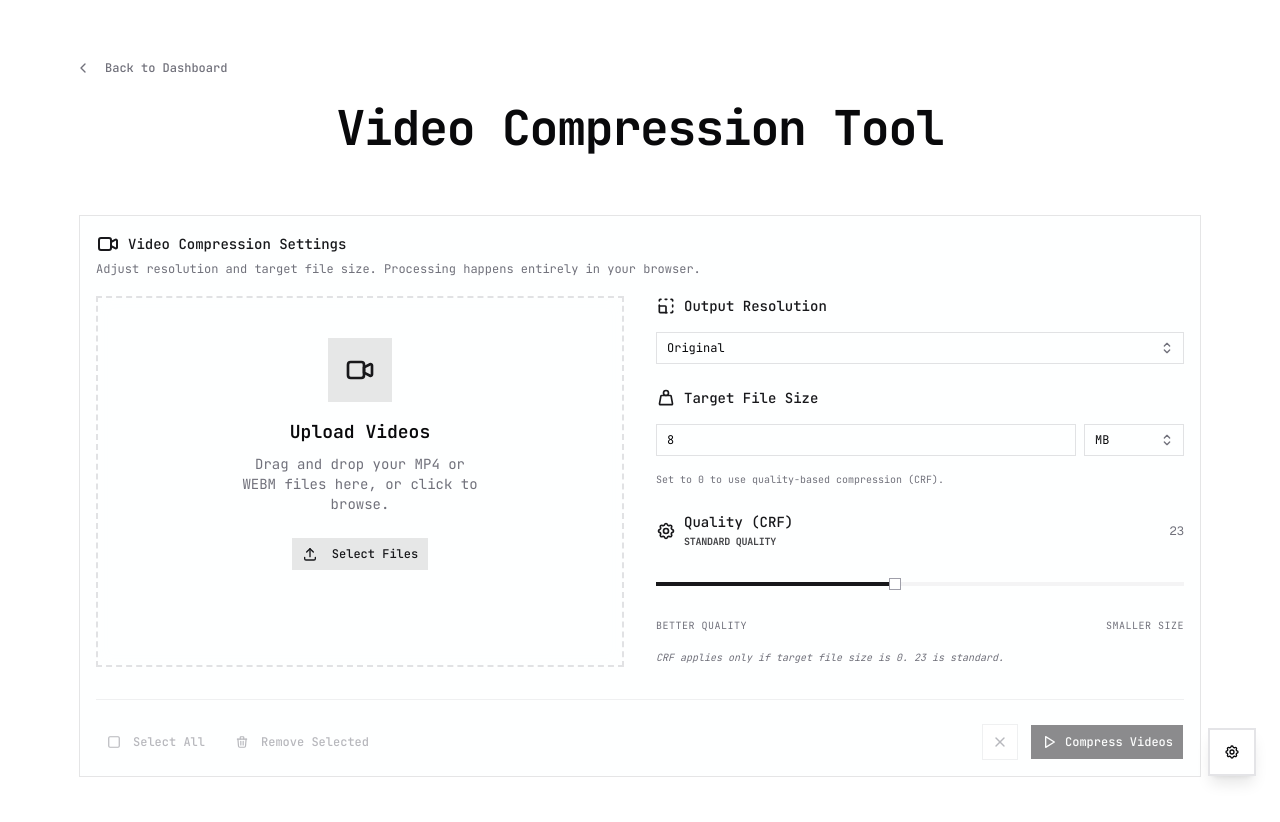
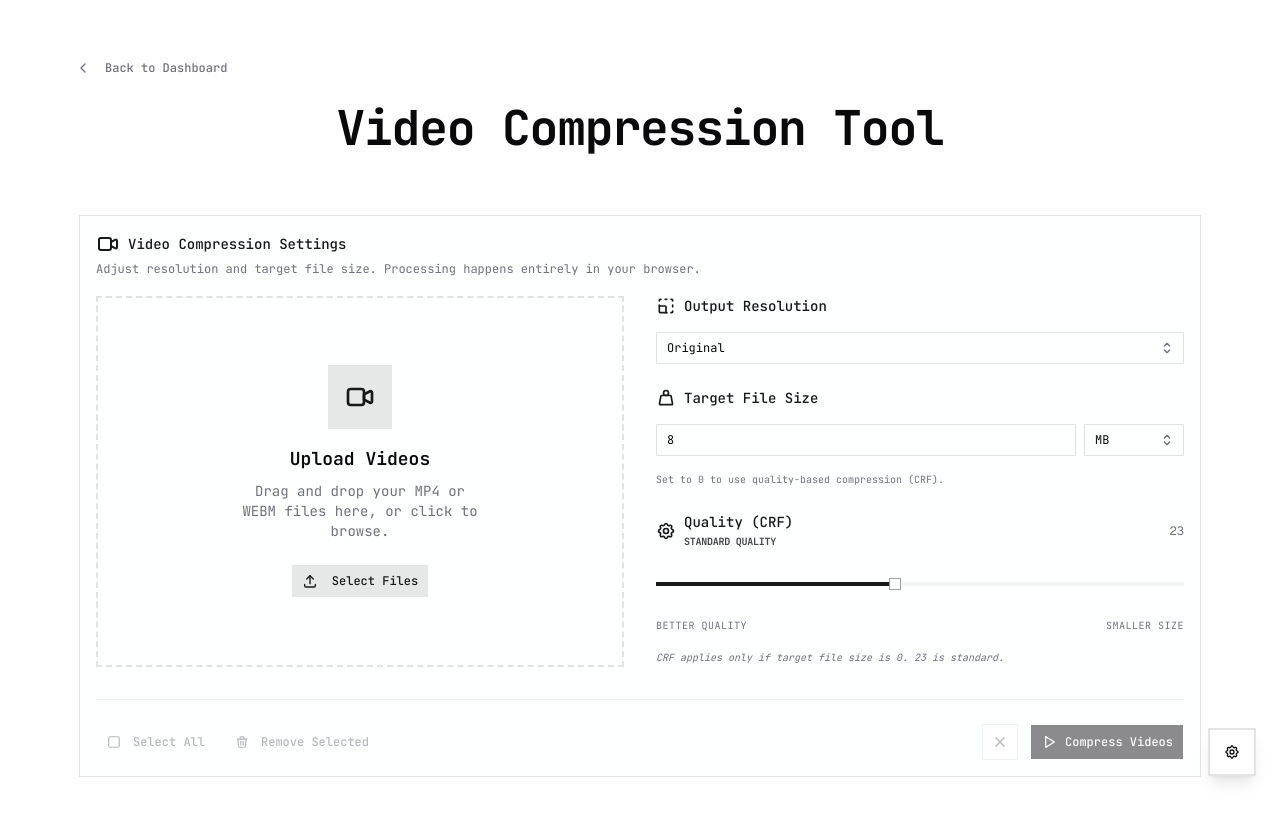
Before and after one commit to SokvisalMong/utils.vizzydizzy, a Next.js app: page /video-compression in a window 1280 px wide. Built offline with nearby package versions, Linux system fonts and the light colour scheme.

Commit message:
style: Center and expand the video dropzone content by adding layout utility classes.

```diff
--- a/components/video-compression/video-dropzone.tsx
+++ b/components/video-compression/video-dropzone.tsx
@@ -50,7 +50,8 @@ export function VideoDropzone({ onFilesSelected, className }: VideoDropzoneProps
     <div
       className={cn(
         "relative border-2 border-dashed transition-all duration-200",
-        "bg-background/40 backdrop-blur-sm",
+        "bg-background/40 backdrop-blur-sm h-full",
+        "flex flex-col items-center justify-center",
         isDragging
           ? "border-primary bg-primary/5 scale-[1.01]"
           : "border-muted-foreground/20 hover:border-primary/50 hover:bg-primary/5",
```
